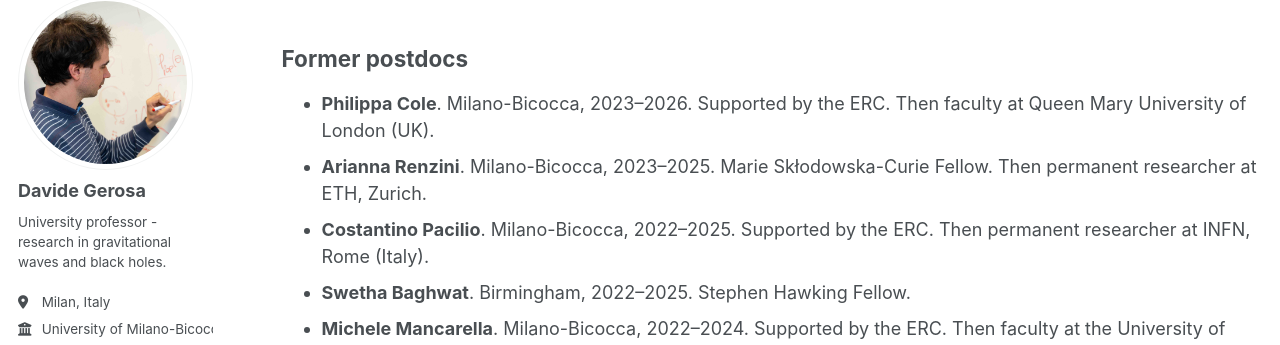
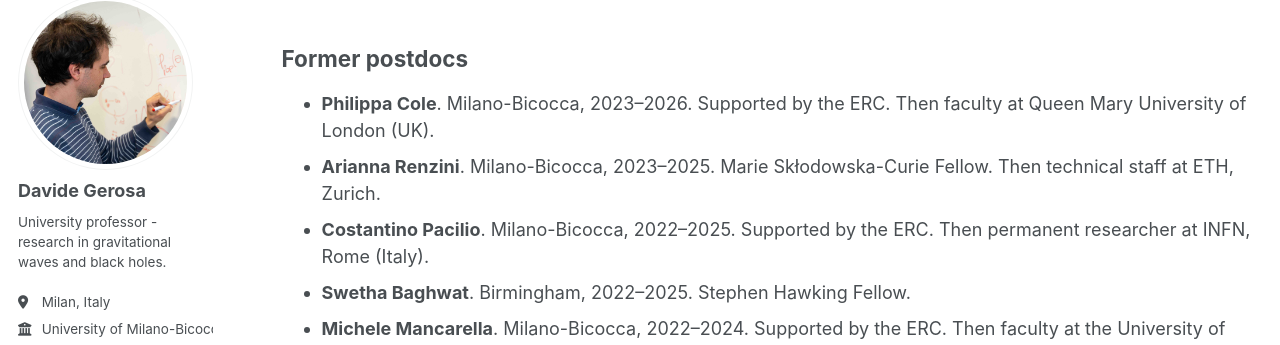
Before and after one commit to dgerosa/website, a Jekyll site: the page built from _pages/group.md, in a window 1280 px wide and 900 px high, scrolled down 3978 px. Shown: the part 104-449 px from the top of the window. Built offline with Jekyll 4.4.1, drawn with Linux system fonts in a browser that asks for light colours; some web fonts are replaced; some of the changed text lies outside the part shown.

Commit message:
Website update from workflow

```diff
--- a/_pages/_group.md
+++ b/_pages/_group.md
@@ -152,7 +152,7 @@ Here are the amazing students who are currently completing research projects wit
 ## Former postdocs
 
 - **Philippa Cole**. Milano-Bicocca, 2023–2026. Supported by the ERC. Then faculty at Queen Mary University of London (UK).
-- **Arianna Renzini**. Milano-Bicocca, 2023–2025. Marie Skłodowska-Curie Fellow. Then permanent researcher at ETH, Zurich.
+- **Arianna Renzini**. Milano-Bicocca, 2023–2025. Marie Skłodowska-Curie Fellow. Then technical staff at ETH, Zurich.
 - **Costantino Pacilio**. Milano-Bicocca, 2022–2025. Supported by the ERC. Then permanent researcher at INFN, Rome (Italy).
 - **Swetha Baghwat**. Birmingham, 2022–2025. Stephen Hawking Fellow.
 - **Michele Mancarella**. Milano-Bicocca, 2022–2024. Supported by the ERC. Then faculty at the University of Aix-Marseille (France).
```
Also changed, not shown: other parts of _pages/_group.md (+1 -1 lines), _pages/_citations.md (+6 -6 lines), _pages/_publications.md (+1 -1 lines), _pages/_talks.md (+1 -1 lines).
